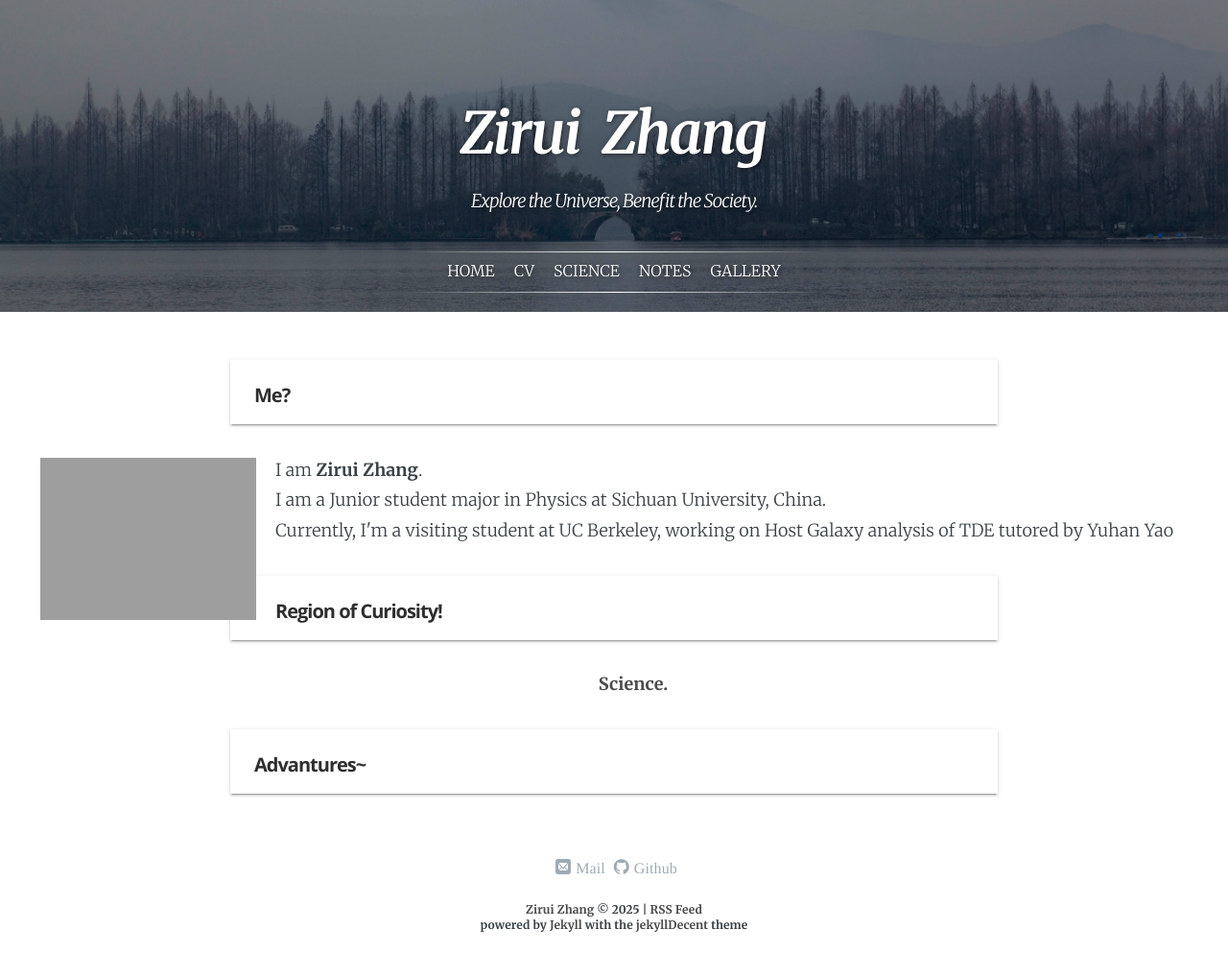
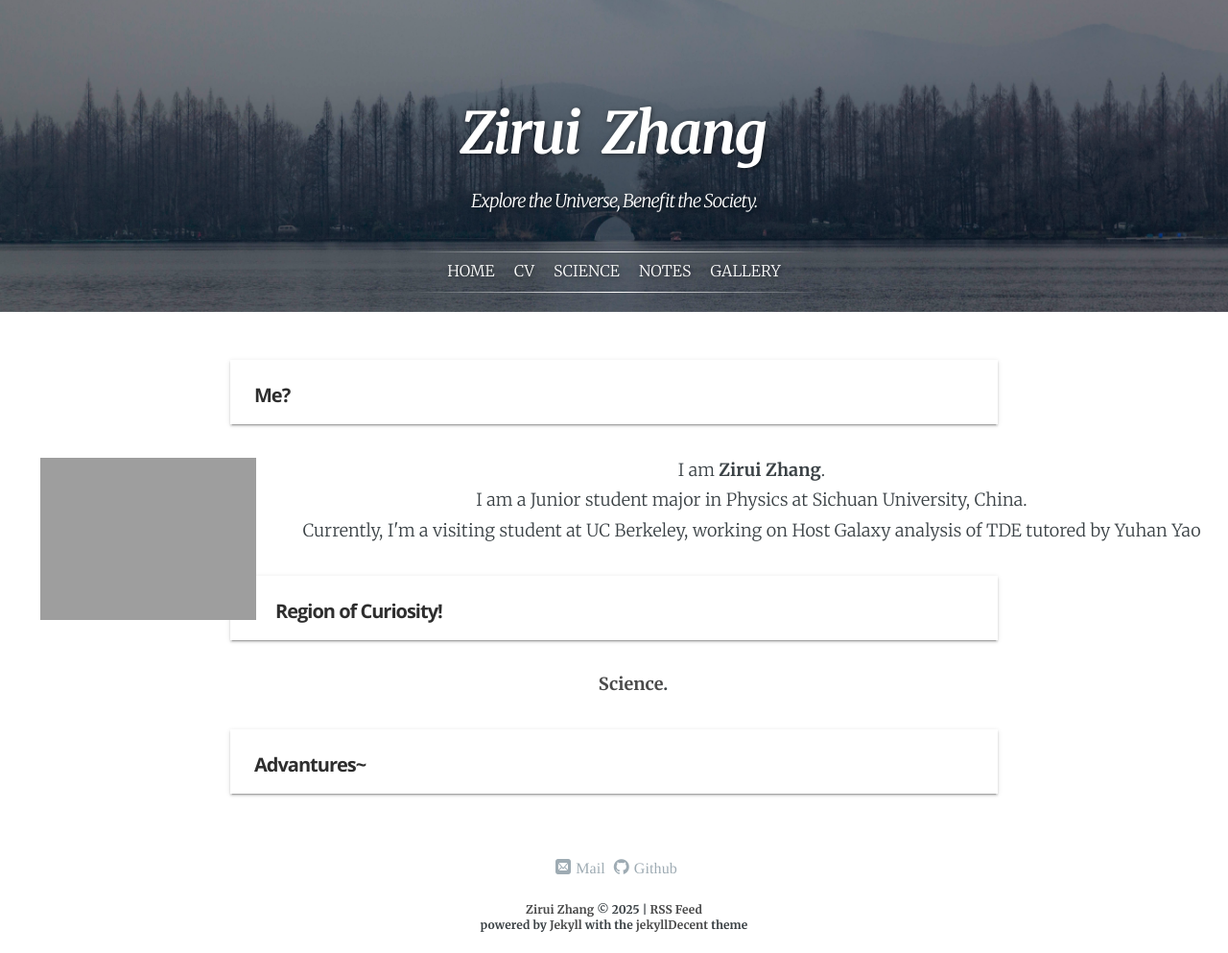
Before and after one commit to ZAKIRAM0/ZAKIRAM0.github.io, a Jekyll site: the page built from index.html, in a window 1280 px wide. Shown: the whole page at 96% size. Built offline with Jekyll 4.4.1, drawn with Linux system fonts in a browser that asks for light colours; some web fonts are replaced; a script that is not in the unit is left out.

Commit message:
Update index.html

```diff
--- a/index.html
+++ b/index.html
@@ -16,7 +16,7 @@ layout: default
 <div class="md-card shadow" style = "text-align:left;">
        <h2>Me?</h2>
    </div>
-    <div class="content" style="text-align: left; word-wrap: break-word;">
+    <div class="content" style="text-align: center; word-wrap: break-word;">
         <ul>
             <p style="width:26.7%; max-width: 225px;">
                 <img src="{{ '/assets/page/chang_cover.jpg' | absolute_url }}" align="left" width="0px" style="vertical-align:left; margin:3px 20px 3px 2px"/>
```
